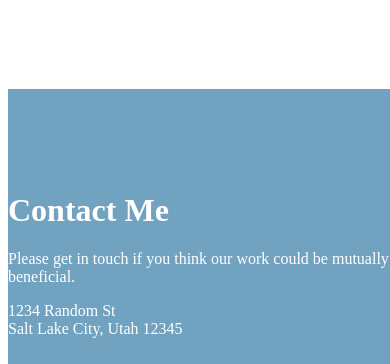
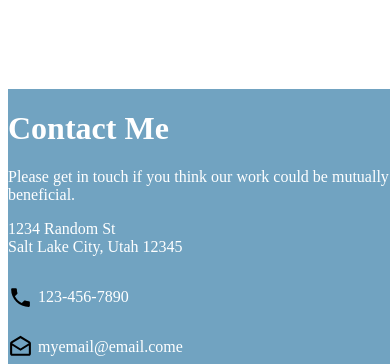
Before and after one commit to griffinc8/responsive_webpage, a website: page index.html in a window 390 px wide. Shown: the part 1975-2339 px from the top of the page. Drawn offline with nearby package versions, Linux system fonts and the light colour scheme.

Commit message:
footer image set to proper size and footer color section is adjusted for mobile

```diff
--- a/styles.css
+++ b/styles.css
@@ -225,6 +225,14 @@ footer .text .links {
 
     footer {
         flex-direction: column;
-        justify-content: center;
+        align-items: center;
+    }
+
+    footer img {
+        max-width: 95%;
+    }
+
+    .footercolor {
+        height: 1100px;
     }
 }
```
